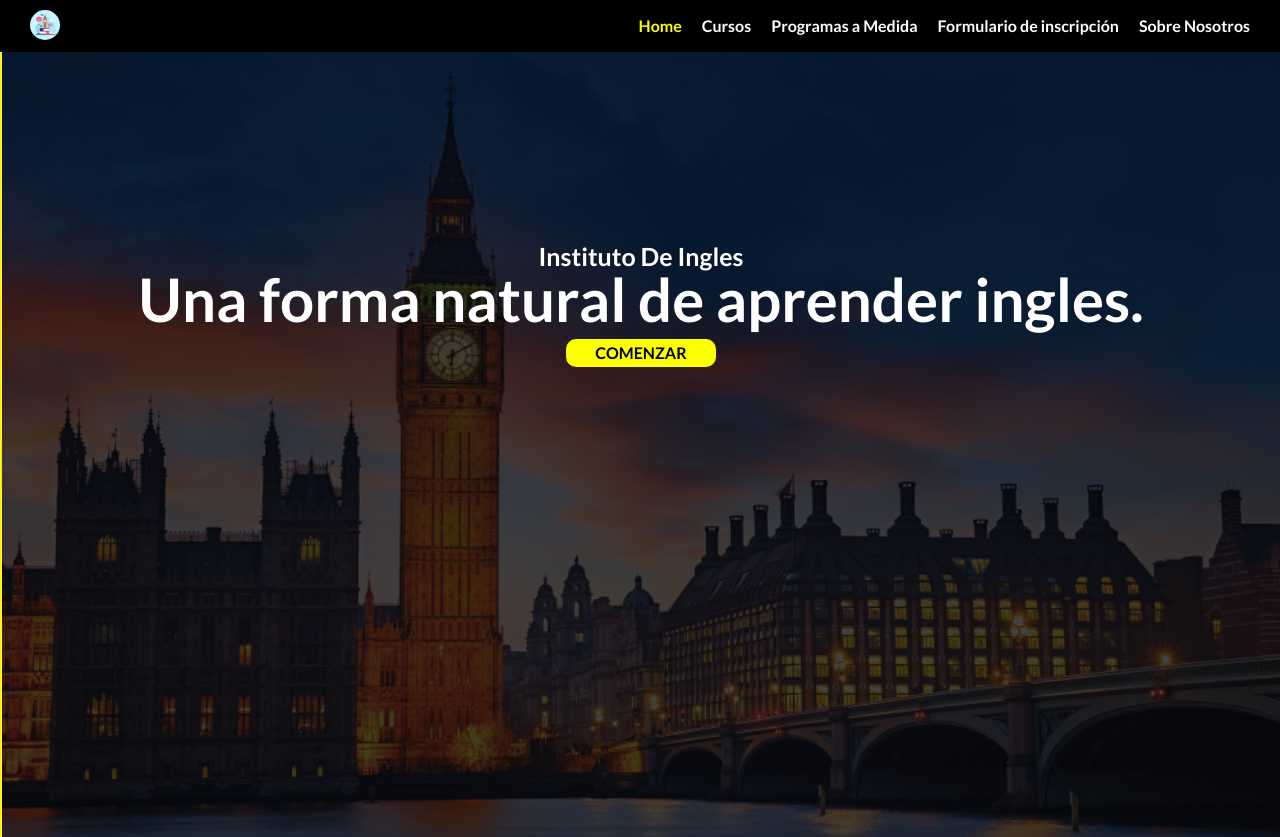
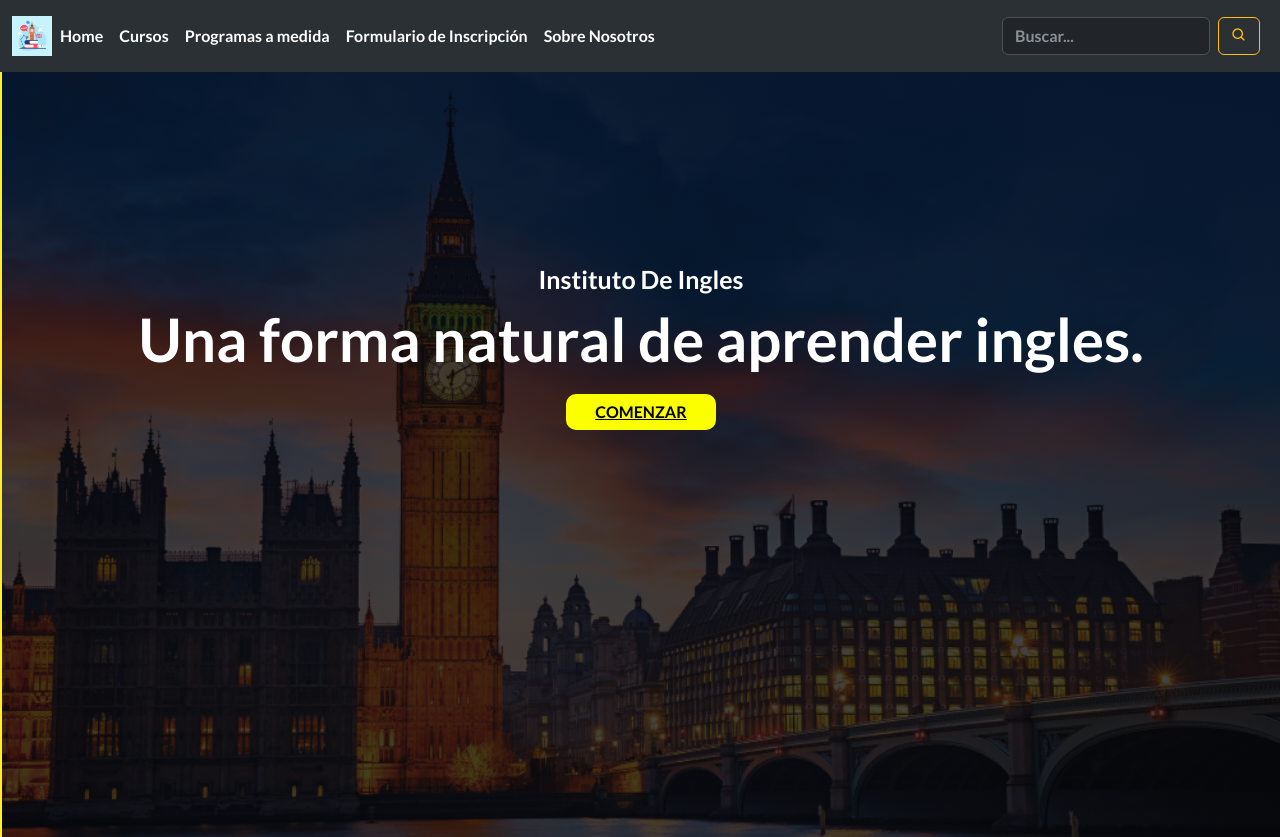
Before and after one commit to Cdgauto/inEnglish-repo, a plain HTML site: page index.html in a window 1280 px wide. Shown: the top 837 px of the page. Drawn offline with nearby package versions, Linux system fonts and the light colour scheme.

Commit message:
Cambio de navbar, conexión a bootstrap

```diff
--- a/css/style.css
+++ b/css/style.css
@@ -1,42 +1,4 @@
 *{box-sizing: border-box;}
-
-/*Barra de Navegación*/
-
-.contenedorMenu{
-    background: #000;
-    color: #fff;
-    display: flex;
-    justify-content: space-between;
-    align-items: center;
-    width: 100%;
-    height: auto;
-}
-
-
-.contentLogo .logoEng img{
-    width: 50px;
-    height: 50px;
-    border-radius: 50%;
-    padding: 10px;
-    margin-left: 20px;
-}
-
-.navbar .menu ul{
-    display: flex;
-    gap: 20px;
-}
-
-.menu span{
-    color: #fbff00;
-}
-
-.menu{
-    padding-right: 30px;
-}
-
-.menu li a{
-    color: #fff;
-}
 
 /*HOME*/
 
@@ -108,7 +70,7 @@
 }
 
 .row-aprende li p{
-    width: 100px;
+    width: 110px;
     padding: 10px;
     text-align: center;
 }
@@ -164,6 +126,8 @@
     display: flex;
     margin:60px auto;
 }
+
+
 
 
 
@@ -241,6 +205,10 @@ main .conteinerCer{
     width: 500px;
     border-radius: 10px;
 }
+
+
+
+
 
 
 
@@ -329,6 +297,10 @@ main .conteinerCer{
     color: #fff022;
     padding: 0 6px;
 }
+
+
+
+
 
 
 
@@ -492,6 +464,11 @@ textarea::placeholder{color: #fff;}
 
 
 
+
+
+
+
+
 /* SOBRE NOSOTROS*/
 
 .conteinerSN{
@@ -594,6 +571,7 @@ textarea::placeholder{color: #fff;}
 
 /*SECCION 2*/
 
+/*CIERRE DE SOBRE NOSOTROS*/
 
 
 
@@ -601,7 +579,17 @@ textarea::placeholder{color: #fff;}
 
 
 
-/*CIERRE DE SOBRE NOSOTROS*/
+
+
+
+
+
+
+
+
+
+
+
 
 
 
@@ -766,3 +754,8 @@ button a:hover{
     padding: 10px;
     text-align: center;
 }
+
+
+
+
+/*RESPONSIVE*/
--- a/index.html
+++ b/index.html
@@ -4,46 +4,84 @@
     <meta charset="UTF-8">
     <meta http-equiv="X-UA-Compatible" content="IE=edge">
     <meta name="viewport" content="width=device-width, initial-scale=1.0">
+
     <!-- Conexión css y reset-->
     <link rel="stylesheet" href="./css/reset.css">
     <link rel="stylesheet" href="./css/style.css">
+
+    <!-- Conexión CSS - Bootstrap -->
+    <link href="https://cdn.jsdelivr.net/npm/bootstrap@5.3.0/dist/css/bootstrap.min.css" rel="stylesheet" integrity="sha384-9ndCyUaIbzAi2FUVXJi0CjmCapSmO7SnpJef0486qhLnuZ2cdeRhO02iuK6FUUVM" crossorigin="anonymous">
+
     <!-- Fonts -->
     <link rel="preconnect" href="https://fonts.googleapis.com">
     <link rel="preconnect" href="https://fonts.gstatic.com" crossorigin>
     <link href="https://fonts.googleapis.com/css2?family=Lato:wght@700&display=swap" rel="stylesheet">
+
     <!-- Icons -->
     <link href='https://unpkg.com/boxicons@2.1.4/css/boxicons.min.css' rel='stylesheet'>
+
     <!-- Logo -->
     <link rel="icon" href="./assets/img/logo.avif">
+
     <title>Home</title>
 </head>
 <body>
 
-    <!-- Barra de Navegacion - Sec.1 -->
-    <header class="contenedorMenu">
 
-            <div class="contentLogo">
-                <div class="logoEng">
-                    <a href="#"> <!-- refresh -->
-                        <img src="./assets/img/logo.avif" alt="logoingles" > <!-- logo -->
-                    </a>
+    <nav class="navbar navbar-expand-lg bg-body-tertiary" data-bs-theme="dark">
+
+        <div class="container-fluid">
+
+            <nav class="navbar bg-body-tertiary">
+                <div class="container-menu">
+                  <a href="#">
+                    <img src="./assets/img/logo.avif" alt="Bootstrap" width="40" height="40">
+                  </a>
                 </div>
-            </div>
+              </nav>
 
-            <nav class="navbar">
-                <div class="menu">
-                        <ul>
-                            <li><span>Home</span></li>
-                            <li><a href="./view/cursos.html">Cursos</a></li>
-                            <li><a href="./view/prog.html">Programas a Medida</a></li>
-                            <li><a href="./view/form.html">Formulario de inscripción</a></li>
-                            <li><a href="./view/sobrenos.html">Sobre Nosotros</a></li>
-                        </ul>
-                </div>
-            </nav>
+          <button class="navbar-toggler" type="button" data-bs-toggle="collapse" data-bs-target="#navbarSupportedContent" aria-controls="navbarSupportedContent" aria-expanded="false" aria-label="Toggle navigation">
 
-    </header>
-    <!-- Cierre de Barra -->
+            <span class="navbar-toggler-icon"></span>
+
+          </button>
+
+          <div class="collapse navbar-collapse" id="navbarSupportedContent">
+
+            <ul class="navbar-nav me-auto mb-2 mb-lg-0">
+
+                <li class="nav-item">
+                    <a class="nav-link active" aria-current="page" href="#">Home</a>
+                </li>
+
+                <li class="nav-item">
+                    <a class="nav-link active" aria-current="page" href="#">Cursos</a>
+                </li>
+
+                <li class="nav-item">
+                    <a class="nav-link active" aria-current="page" href="#">Programas a medida</a>
+                </li>
+
+                <li class="nav-item">
+                    <a class="nav-link active" aria-current="page" href="#">Formulario de Inscripción</a>
+                </li>
+
+                <li class="nav-item">
+                    <a class="nav-link active" aria-current="page" href="#">Sobre Nosotros</a>
+                </li>
+
+
+
+            </ul>
+                    <form class="d-flex" role="search">
+                        <input class="form-control me-2" type="search" placeholder="Buscar..." aria-label="Search">
+                        <button class="btn btn-outline-warning me-2" type="button"><i class='bx bx-search'></i></button>
+                    </form>
+          </div>
+        </div>
+
+      </nav>
+
 
  <!--Home - Sec.1 -->
 <section>
@@ -167,5 +205,10 @@
 </footer>
 <!-- Cierre de Pie de página Sec.3 -->
 
+
+<!-- Conexión JS - Bootstrap -->
+
+    <script src="https://cdn.jsdelivr.net/npm/bootstrap@5.3.0/dist/js/bootstrap.bundle.min.js" integrity="sha384-geWF76RCwLtnZ8qwWowPQNguL3RmwHVBC9FhGdlKrxdiJJigb/j/68SIy3Te4Bkz" crossorigin="anonymous"></script>
+
 </body>
 </html>
```
